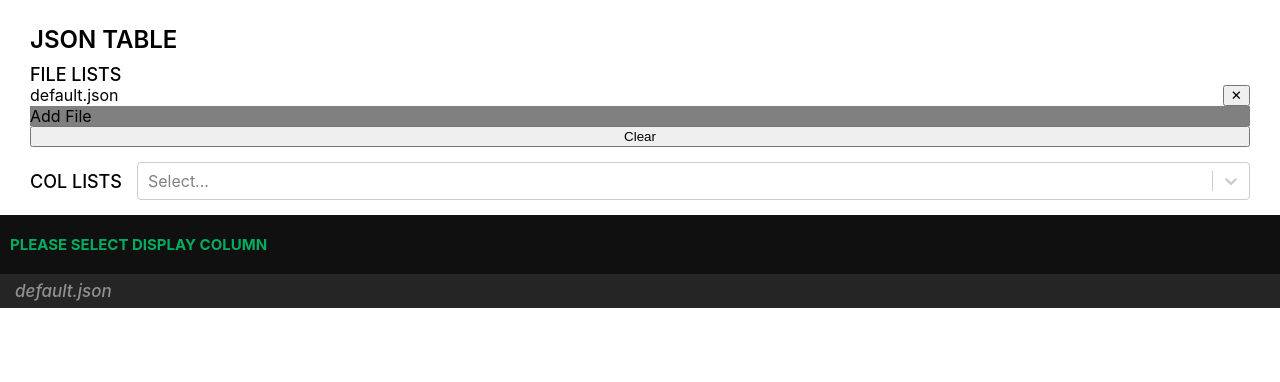
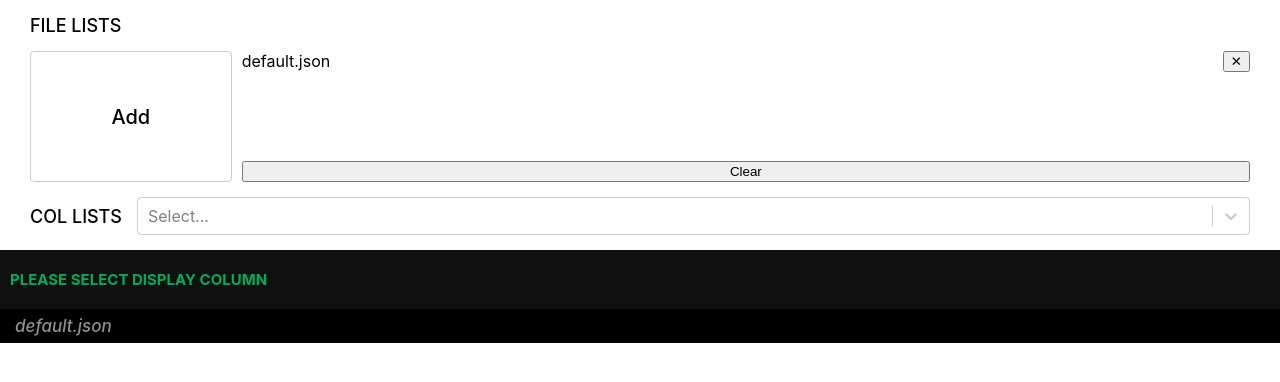
Before and after one commit to Panupong-Tongtawach/JSONTABLE, a React (Create React App) app: page / in a window 1280 px wide. Shown: the top 382 px of the page. Built offline with nearby package versions, Linux system fonts and the light colour scheme.

Commit message:
update ui change

```diff
--- a/src/App.tsx
+++ b/src/App.tsx
@@ -31,8 +31,26 @@ const Header = styled.header`
 
     .file {
         margin-bottom: 15px;
-        display: grid;
-        &-title{
+        &-grid {
+            display: grid;
+            margin-top: 15px;
+            grid-gap: 10px;
+            grid-template: 100px auto/1fr 5fr;
+            grid-template-areas:
+                "l rt"
+                "l rb";
+        }
+        &-upload {
+            grid-area: l;
+        }
+        &-list {
+            grid-area: rt;
+            overflow-y: scroll;
+        }
+        &-clear {
+            grid-area: rb;
+        }
+        &-title {
             font-size: 18px;
             text-transform: uppercase;
             font-weight: 500;
@@ -88,26 +106,24 @@ class App extends Component<Props, States> {
         id: 0,
         data: [
             { "level": "info", "ts": 1547306559.829222, "caller": "AnalyseTrainingPharse/analyse_training_pharse.go:62", "msg": "Fetch questions success", "count": 165, "test": null, "test2": [1, 2, 3, 999], "test3": undefined },
+            { "level": "info", "ts": 1547306559.829222, "caller": "AnalyseTrainingPharse/analyse_training_pharse.go:62", "msg": "Fetch questions success", "count": 165 },
             { "level": "info", "ts": 1547306565.250088, "caller": "AnalyseTrainingPharse/analyse_training_pharse.go:74", "msg": "Match", "question": { "qid": "5c24d504d251974fc4534805", "index": 2, "trainingPhrase": "กองถ่ายขอเข้าถ่ายทำโมษณา กรรมการอนุมัติได้หรือไม่", "matched": false, "intent": "5c24d507d251974fc4534806", "retry": 0 } },
-            { "level": "info", "ts": 1547306565.250088, "caller": "AnalyseTrainingPharse/analyse_training_pharse.go:74", "msg": "Match", "question": { "qid": "5c24d504d251974fc4534805", "index": 2, "trainingPhrase": "กองถ่ายขอเข้าถ่ายทำโมษณา กรรมการอนุมัติได้หรือไม่", "matched": false, "intent": "5c24d507d251974fc4534806", "retry": 0 } },
-            { "level": "info", "ts": 1547306565.250088, "caller": "AnalyseTrainingPharse/analyse_training_pharse.go:74", "msg": "Match", "question": { "qid": "5c24d504d251974fc4534805", "index": 2, "trainingPhrase": "กองถ่ายขอเข้าถ่ายทำโมษณา กรรมการอนุมัติได้หรือไม่", "matched": false, "intent": "5c24d507d251974fc4534806", "retry": 0 } },
-            { "level": "info", "ts": 1547306565.250088, "caller": "AnalyseTrainingPharse/analyse_training_pharse.go:74", "msg": "Match", "question": { "qid": "5c24d504d251974fc4534805", "index": 2, "trainingPhrase": "กองถ่ายขอเข้าถ่ายทำโมษณา กรรมการอนุมัติได้หรือไม่", "matched": false, "intent": "5c24d507d251974fc4534806", "retry": 0 } },
-            { "level": "info", "ts": 1547306565.250088, "caller": "AnalyseTrainingPharse/analyse_training_pharse.go:74", "msg": "Match", "question": { "qid": "5c24d504d251974fc4534805", "index": 2, "trainingPhrase": "กองถ่ายขอเข้าถ่ายทำโมษณา กรรมการอนุมัติได้หรือไม่", "matched": false, "intent": "5c24d507d251974fc4534806", "retry": 0 } },
-            { "level": "info", "ts": 1547306565.250088, "caller": "AnalyseTrainingPharse/analyse_training_pharse.go:74", "msg": "Match", "question": { "qid": "5c24d504d251974fc4534805", "index": 2, "trainingPhrase": "กองถ่ายขอเข้าถ่ายทำโมษณา กรรมการอนุมัติได้หรือไม่", "matched": false, "intent": "5c24d507d251974fc4534806", "retry": 0 } },
-            { "level": "info", "ts": 1547306565.250088, "caller": "AnalyseTrainingPharse/analyse_training_pharse.go:74", "msg": "Match", "question": { "qid": "5c24d504d251974fc4534805", "index": 2, "trainingPhrase": "กองถ่ายขอเข้าถ่ายทำโมษณา กรรมการอนุมัติได้หรือไม่", "matched": false, "intent": "5c24d507d251974fc4534806", "retry": 0 } },
-            { "level": "info", "ts": 1547306565.250088, "caller": "AnalyseTrainingPharse/analyse_training_pharse.go:74", "msg": "Match", "question": { "qid": "5c24d504d251974fc4534805", "index": 2, "trainingPhrase": "กองถ่ายขอเข้าถ่ายทำโมษณา กรรมการอนุมัติได้หรือไม่", "matched": false, "intent": "5c24d507d251974fc4534806", "retry": 0 } },
-            { "level": "info", "ts": 1547306565.250088, "caller": "AnalyseTrainingPharse/analyse_training_pharse.go:74", "msg": "Match", "question": { "qid": "5c24d504d251974fc4534805", "index": 2, "trainingPhrase": "กองถ่ายขอเข้าถ่ายทำโมษณา กรรมการอนุมัติได้หรือไม่", "matched": false, "intent": "5c24d507d251974fc4534806", "retry": 0 } },
-            { "level": "info", "ts": 1547306565.250088, "caller": "AnalyseTrainingPharse/analyse_training_pharse.go:74", "msg": "Match", "question": { "qid": "5c24d504d251974fc4534805", "index": 2, "trainingPhrase": "กองถ่ายขอเข้าถ่ายทำโมษณา กรรมการอนุมัติได้หรือไม่", "matched": false, "intent": "5c24d507d251974fc4534806", "retry": 0 } },
-            { "level": "info", "ts": 1547306565.250088, "caller": "AnalyseTrainingPharse/analyse_training_pharse.go:74", "msg": "Match", "question": { "qid": "5c24d504d251974fc4534805", "index": 2, "trainingPhrase": "กองถ่ายขอเข้าถ่ายทำโมษณา กรรมการอนุมัติได้หรือไม่", "matched": false, "intent": "5c24d507d251974fc4534806", "retry": 0 } },
-            { "level": "info", "ts": 1547306565.250088, "caller": "AnalyseTrainingPharse/analyse_training_pharse.go:74", "msg": "Match", "question": { "qid": "5c24d504d251974fc4534805", "index": 2, "trainingPhrase": "กองถ่ายขอเข้าถ่ายทำโมษณา กรรมการอนุมัติได้หรือไม่", "matched": false, "intent": "5c24d507d251974fc4534806", "retry": 0 } },
-            { "level": "info", "ts": 1547306565.250088, "caller": "AnalyseTrainingPharse/analyse_training_pharse.go:74", "msg": "Match", "question": { "qid": "5c24d504d251974fc4534805", "index": 2, "trainingPhrase": "กองถ่ายขอเข้าถ่ายทำโมษณา กรรมการอนุมัติได้หรือไม่", "matched": false, "intent": "5c24d507d251974fc4534806", "retry": 0 } },
-            { "level": "info", "ts": 1547306565.250088, "caller": "AnalyseTrainingPharse/analyse_training_pharse.go:74", "msg": "Match", "question": { "qid": "5c24d504d251974fc4534805", "index": 2, "trainingPhrase": "กองถ่ายขอเข้าถ่ายทำโมษณา กรรมการอนุมัติได้หรือไม่", "matched": false, "intent": "5c24d507d251974fc4534806", "retry": 0 } },
-            { "level": "info", "ts": 1547306565.250088, "caller": "AnalyseTrainingPharse/analyse_training_pharse.go:74", "msg": "Match", "question": { "qid": "5c24d504d251974fc4534805", "index": 2, "trainingPhrase": "กองถ่ายขอเข้าถ่ายทำโมษณา กรรมการอนุมัติได้หรือไม่", "matched": false, "intent": "5c24d507d251974fc4534806", "retry": 0 } },
-            { "level": "info", "ts": 1547306565.250088, "caller": "AnalyseTrainingPharse/analyse_training_pharse.go:74", "msg": "Match", "question": { "qid": "5c24d504d251974fc4534805", "index": 2, "trainingPhrase": "กองถ่ายขอเข้าถ่ายทำโมษณา กรรมการอนุมัติได้หรือไม่", "matched": false, "intent": "5c24d507d251974fc4534806", "retry": 0 } },
-            { "level": "info", "ts": 1547306565.250088, "caller": "AnalyseTrainingPharse/analyse_training_pharse.go:74", "msg": "Match", "question": { "qid": "5c24d504d251974fc4534805", "index": 2, "trainingPhrase": "กองถ่ายขอเข้าถ่ายทำโมษณา กรรมการอนุมัติได้หรือไม่", "matched": false, "intent": "5c24d507d251974fc4534806", "retry": 0 } },
-            { "level": "info", "ts": 1547306565.250088, "caller": "AnalyseTrainingPharse/analyse_training_pharse.go:74", "msg": "Match", "question": { "qid": "5c24d504d251974fc4534805", "index": 2, "trainingPhrase": "กองถ่ายขอเข้าถ่ายทำโมษณา กรรมการอนุมัติได้หรือไม่", "matched": false, "intent": "5c24d507d251974fc4534806", "retry": 0 } },
-            { "level": "info", "ts": 1547306565.250088, "caller": "AnalyseTrainingPharse/analyse_training_pharse.go:74", "msg": "Match", "question": { "qid": "5c24d504d251974fc4534805", "index": 2, "trainingPhrase": "กองถ่ายขอเข้าถ่ายทำโมษณา กรรมการอนุมัติได้หรือไม่", "matched": false, "intent": "5c24d507d251974fc4534806", "retry": 0 } },
-            { "level": "info", "ts": 1547306565.250088, "caller": "AnalyseTrainingPharse/analyse_training_pharse.go:74", "msg": "Match", "question": { "qid": "5c24d504d251974fc4534805", "index": 2, "trainingPhrase": "กองถ่ายขอเข้าถ่ายทำโมษณา กรรมการอนุมัติได้หรือไม่", "matched": false, "intent": "5c24d507d251974fc4534806", "retry": 0 } },
+            { "level": "info", "ts": 1547306565.558134, "caller": "AnalyseTrainingPharse/analyse_training_pharse.go:74", "msg": "Match", "question": { "qid": "5c24d504d251974fc4534805", "index": 5, "trainingPhrase": "โครงการขอมาจัดงานอีเว้นบริเวณล้อบบี้ กรรมการอนุมัติได้หรือไม่", "matched": false, "intent": "5c24d507d251974fc4534806", "retry": 0 } },
+            { "level": "info", "ts": 1547306667.3124192, "caller": "AnalyseTrainingPharse/analyse_training_pharse.go:74", "msg": "Match", "question": { "qid": "5c24d5b2d251974fc4534853", "index": 0, "trainingPhrase": "หากนิติต้องทำจ่ายบุคคล หรือ Supplier ต้องเพิ่มข้อมูลทางใด", "matched": false, "intent": "5c24d5f9d251974fc453487a", "retry": 0 } },
+            { "level": "info", "ts": 1547306688.600563, "caller": "AnalyseTrainingPharse/analyse_training_pharse.go:74", "msg": "Match", "question": { "qid": "5c24d5bed251974fc453485a", "index": 1, "trainingPhrase": "ถ้ามีลูกบ้านจ่ายเงินล่วงหน้าต้องทำยังไง", "matched": false, "intent": "5c316ec234d1f90001aa26f1", "retry": 0 } },
+            { "level": "info", "ts": 1547306693.865719, "caller": "AnalyseTrainingPharse/analyse_training_pharse.go:74", "msg": "Match", "question": { "qid": "5c24d5c1d251974fc453485c", "index": 5, "trainingPhrase": "สร้างระบบใหม่ต้องใช้ระยะเวลาเท่าไหร่", "matched": false, "intent": "5c316bf934d1f90001aa26e3", "retry": 0 } },
+            { "level": "info", "ts": 1547306700.147403, "caller": "AnalyseTrainingPharse/analyse_training_pharse.go:74", "msg": "Match", "question": { "qid": "5c24d5c7d251974fc453485f", "index": 6, "trainingPhrase": "เบี้ยปรับล่าช้า สามารถลดหนี้ได้หรือไม่", "matched": false, "intent": "5c27012b34d1f9000132252a", "retry": 0 } },
+            { "level": "info", "ts": 1547306728.5789208, "caller": "AnalyseTrainingPharse/analyse_training_pharse.go:74", "msg": "Match", "question": { "qid": "5c24d5d7d251974fc4534868", "index": 2, "trainingPhrase": "อัตราค่าเบี้ยประกันภัยที่ลูกบ้านต้องจ่ายคิดตามพื้นที่ห้อง หรือคิดจากอัตราส่วนกรรมสิทธิ์", "matched": false, "intent": "5c24d5d9d251974fc4534869", "retry": 0 } },
+            { "level": "info", "ts": 1547306771.894461, "caller": "AnalyseTrainingPharse/analyse_training_pharse.go:74", "msg": "Match", "question": { "qid": "5c24d5ead251974fc4534873", "index": 3, "trainingPhrase": "กรณีเรียกเก็บค่าที่จอดรถ แล้วลูกบ้านปฏิเสธการจ่าย สามารถดำเนินการ อย่างไรได้บ้าง", "matched": false, "intent": "5c27023434d1f9000132252e", "retry": 0 } },
+            { "level": "info", "ts": 1547306774.6599958, "caller": "AnalyseTrainingPharse/analyse_training_pharse.go:74", "msg": "Match", "question": { "qid": "5c24d5f0d251974fc4534876", "index": 0, "trainingPhrase": "ขอเลขที่ใบเสร็จใหม่", "matched": false, "intent": "5c316af134d1f90001aa26df", "retry": 0 } },
+            { "level": "info", "ts": 1547306774.967864, "caller": "AnalyseTrainingPharse/analyse_training_pharse.go:74", "msg": "Match", "question": { "qid": "5c24d5f0d251974fc4534876", "index": 1, "trainingPhrase": "ขอเลขที่ใบเสร็จอีกครั้ง", "matched": false, "intent": "5c316af134d1f90001aa26df", "retry": 0 } },
+            { "level": "info", "ts": 1547306775.27901, "caller": "AnalyseTrainingPharse/analyse_training_pharse.go:74", "msg": "Match", "question": { "qid": "5c24d5f0d251974fc4534876", "index": 2, "trainingPhrase": "ขอเลขใบเสร็จใหม่", "matched": false, "intent": "5c316af134d1f90001aa26df", "retry": 0 } },
+            { "level": "info", "ts": 1547306775.581335, "caller": "AnalyseTrainingPharse/analyse_training_pharse.go:74", "msg": "Match", "question": { "qid": "5c24d5f0d251974fc4534876", "index": 3, "trainingPhrase": "ขอเลขใบเสร็จอีกครั้ง", "matched": false, "intent": "5c316af134d1f90001aa26df", "retry": 0 } },
+            { "level": "info", "ts": 1547306775.888649, "caller": "AnalyseTrainingPharse/analyse_training_pharse.go:74", "msg": "Match", "question": { "qid": "5c24d5f0d251974fc4534876", "index": 4, "trainingPhrase": "อยากได้เลขใบเสร็จใหม่", "matched": false, "intent": "5c316af134d1f90001aa26df", "retry": 0 } },
+            { "level": "info", "ts": 1547306776.1961741, "caller": "AnalyseTrainingPharse/analyse_training_pharse.go:74", "msg": "Match", "question": { "qid": "5c24d5f0d251974fc4534876", "index": 5, "trainingPhrase": "เอาเลขใบเสร็จอีกรอบ", "matched": false, "intent": "5c316af134d1f90001aa26df", "retry": 0 } },
+            { "level": "info", "ts": 1547306776.4603899, "caller": "AnalyseTrainingPharse/analyse_training_pharse.go:74", "msg": "Match", "question": { "qid": "5c24d5f0d251974fc4534876", "index": 6, "trainingPhrase": "ขอเลขใบเสร็จอีกรอบ", "matched": false, "intent": "5c316af134d1f90001aa26df", "retry": 1 } },
+            { "level": "info", "ts": 1547306776.708064, "caller": "AnalyseTrainingPharse/analyse_training_pharse.go:74", "msg": "Match", "question": { "qid": "5c24d5f0d251974fc4534876", "index": 7, "trainingPhrase": "วิธี running ใบเสร็จใหม่", "matched": false, "intent": "5c316af134d1f90001aa26df", "retry": 0 } },
+            { "level": "info", "ts": 1547306777.023008, "caller": "AnalyseTrainingPharse/analyse_training_pharse.go:74", "msg": "Match", "question": { "qid": "5c24d5f0d251974fc4534876", "index": 8, "trainingPhrase": "รันเลขที่ใบเสร็จเลขใหม่ให้หน่อยค่ะ เนื่องจากใบเสร็จรับเงินล็อตเก่าหมด", "matched": false, "intent": "5c316af134d1f90001aa26df", "retry": 0 } },
         ],
     };
 
@@ -144,12 +160,18 @@ class App extends Component<Props, States> {
         return (
             <Container>
                 <Header>
-                    <div className="title">JSON TABLE</div>
+
                     <div className="file">
                         <div className="file-title">File Lists</div>
-                        <FileList files={this.state.files} onFileRemove={this.onFileRemove.bind(this)} />
-                        <FileUploader onAddFile={this.onFileReceive.bind(this)} />
-                        <button onClick={this.onClearAll.bind(this)} children="Clear" />
+                        <div className="file-grid">
+                            <div className="file-upload">
+                                <FileUploader onAddFile={this.onFileReceive.bind(this)} />
+                            </div>
+                            <div className="file-list">
+                                <FileList files={this.state.files} onFileRemove={this.onFileRemove.bind(this)} />
+                            </div>
+                            <button className="file-clear" onClick={this.onClearAll.bind(this)} children="Clear" />
+                        </div>
                     </div>
                     <div className="colselect">
                         <div className="colselect-title">Col Lists</div>
--- a/src/File/FileList.tsx
+++ b/src/File/FileList.tsx
@@ -8,8 +8,22 @@ interface Props {
 }
 
 const FlieListContainer = styled.div`
-display: grid;
-grid-template-columns: 1fr min-content;
+    width: 100%;
+    height: 100%;
+
+    .table{
+        display: grid;
+        grid-template-columns: 1fr min-content;
+    }
+
+    .nodata {
+        color: #aaaaaa;
+        width: 100%;
+        height: 100%;
+        display: flex;
+        align-items: center;
+        justify-content: center;
+    }
 `;
 
 export class FileList extends React.Component<Props> {
@@ -17,17 +31,20 @@ export class FileList extends React.Component<Props> {
     private renderFileRow(file: DataTypes.File) {
         const onRemoveClick = () => this.props.onFileRemove(file.id);
         return (
-            <>
+            <React.Fragment key={file.id}>
                 <div>{file.name}</div>
                 <button onClick={onRemoveClick} children="✕" />
-            </>
+            </React.Fragment>
         );
     }
 
     render() {
         return (
             <FlieListContainer>
-                {this.props.files.map(x => this.renderFileRow(x))}
+                {this.props.files.length > 0 ?
+                    <div className="table">{this.props.files.map(x => this.renderFileRow(x))}</div> :
+                    <div className="nodata">No File</div>
+                }
             </FlieListContainer>
         );
     }
--- a/src/File/FileUploader.tsx
+++ b/src/File/FileUploader.tsx
@@ -7,13 +7,29 @@ interface Props {
 }
 
 const FileUploaderWrapper = styled.div`
-    background-color: gray;
+    width: 100%;
+    height: 100%;
 
     input[type="file"] {
         display: none;
     }
+
     .border{
+        font-weight: 500;
+        font-size: 20px;
+        border: solid 1px hsl(0,0%,80%);
+        border-radius: 4px;
+        background-color: white;
+        width: 100%;
+        height: 100%;
+        display: flex;
+        align-items: center;
+        justify-content: center;
+        box-sizing: border-box;
+    }
 
+    .border:hover{
+        background-color: hsl(0,0%,80%);
     }
 `;
 
@@ -62,7 +78,7 @@ export class FileUploader extends React.PureComponent<Props> {
             <FileUploaderWrapper>
                 <label htmlFor="fileSelector" >
                     <div className="border">
-                        Add File
+                        Add
                     </div>
                 </label>
                 <input id="fileSelector" type="file" onChange={this.onReceiveFile.bind(this)} />
--- a/src/Table/Table.tsx
+++ b/src/Table/Table.tsx
@@ -39,13 +39,15 @@ const MainTable = styled.table`
 
         tr:nth-child(odd) {
             background-color: #252525;
+            &.filename {
+                background-color: black;
+            }
         }
         tr:nth-child(even) {
             background-color: #202020;
         }
     }
     .filename {
-        background-color: black;
         color: #909090;
         column-span: all;
         font-size: 17px;
```
